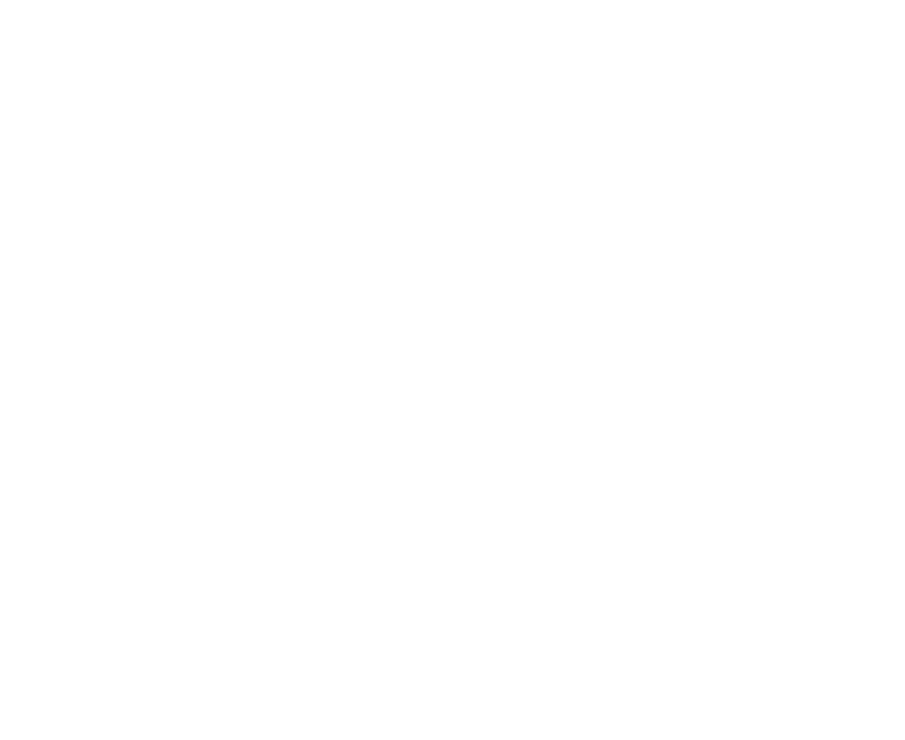
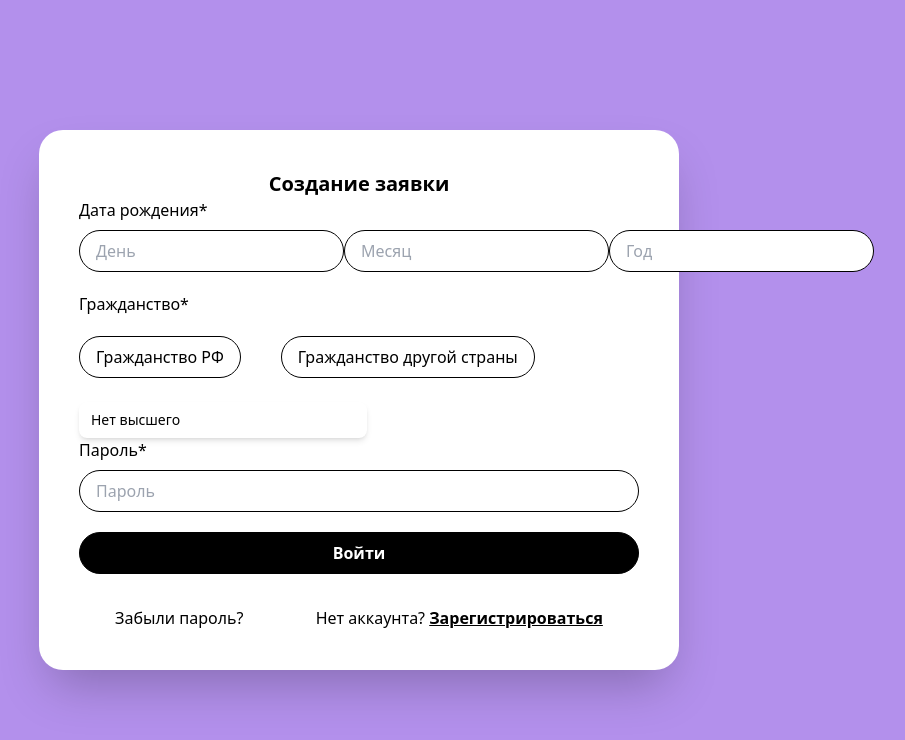
Before and after one commit to EngineerMonkey404/LCT-hackathon, a Nuxt app in the folder client/: page /candidateApplication in a window 1280 px wide. Before the commit this address had no page. Shown: the top 740 px of the page, without its empty margins (281-1186 px from the left). Built offline with nearby package versions, Linux system fonts and the light colour scheme.

Commit message:
candidate application

```diff
--- a/client/components/AuthForm.vue
+++ b/client/components/AuthForm.vue
@@ -8,7 +8,7 @@
         <button class="form-auth-input bg-black text-white font-semibold mb-8 black-btn-hover">Войти</button>
         <div class="flex justify-around max-sm:flex-col max-sm:items-center">
             <NuxtLink class="hover:cursor-pointer" to=""><span>Забыли пароль?</span></NuxtLink>
-            <span>Нет аккаунта? <NuxtLink to="" class="font-semibold underline hover:cursor-pointer">Зарегистрироваться</NuxtLink></span>
+            <span>Нет аккаунта? <NuxtLink to="/registration" class="font-semibold underline hover:cursor-pointer">Зарегистрироваться</NuxtLink></span>
         </div>
 
     </form>
--- /dev/null
+++ b/client/components/CandidateApplication.vue
@@ -0,0 +1,45 @@
+<template>
+    <form class="container mx-auto flex flex-col w-1/2 bg-white p-10 rounded-3xl shadow-2xl max-lg:w-full max-md:mx-10">
+        <h2 class="text-center text-xl font-semibold">Создание заявки</h2>
+        <label class="mb-2" for="day">Дата рождения*</label>
+        <div class="flex justify-between">
+            <input class="form-auth-input mb-5" id="day" placeholder="День">
+            <input class="form-auth-input mb-5" id="month" placeholder="Месяц">
+            <input class="form-auth-input mb-5" id="year" placeholder="Год">
+        </div>
+        <HeadlessRadioGroup v-model="citizenship">
+            <HeadlessRadioGroupLabel class="">Гражданство*</HeadlessRadioGroupLabel>
+            <div class="flex my-5">
+                <HeadlessRadioGroupOption v-slot="{ checked }" value="russian" class="mr-10">
+                    <div :class="checked ? 'bg-dark-purple text-white form-auth-input' : 'form-auth-input'">Гражданство РФ
+                    </div>
+                </HeadlessRadioGroupOption>
+                <HeadlessRadioGroupOption v-slot="{ checked }" value="other" class="">
+                    <div :class="checked ? 'bg-dark-purple text-white form-auth-input' : 'form-auth-input'">Гражданство
+                        другой страны</div>
+                </HeadlessRadioGroupOption>
+            </div>
+        </HeadlessRadioGroup>
+        <input v-if="citizenship === 'other'" class="form-auth-input mb-5" id="day" placeholder="Введите страну">
+        <SelectList :content-array="education" v-model="selectedEducation" />
+        {{ selectedEducation }}
+        <label class="mb-2" for="password">Пароль*</label>
+        <input class="form-auth-input mb-5" id="password" type="password" placeholder="Пароль">
+        <button class="form-auth-input bg-black text-white font-semibold mb-8 black-btn-hover">Войти</button>
+        <div class="flex justify-around max-sm:flex-col max-sm:items-center">
+            <NuxtLink class="hover:cursor-pointer" to=""><span>Забыли пароль?</span></NuxtLink>
+            <span>Нет аккаунта? <NuxtLink to="/registration" class="font-semibold underline hover:cursor-pointer">
+                    Зарегистрироваться</NuxtLink></span>
+        </div>
+
+    </form>
+</template>
+
+<script setup lang="ts">
+
+const citizenship = ref<string>();
+const education = ['Нет высшего', 'Неоконченное высшее', 'Высшее'];
+const selectedEducation = ref<string>();
+</script>
+
+<style scoped></style>
--- /dev/null
+++ b/client/components/SelectList.vue
@@ -0,0 +1,51 @@
+<template>
+    <div class="w-72">
+        <Listbox @click="$emit('update:selectedItem', $event.target.value)" :value="selectedItem" v-model="selectedItem">
+            <div class="relative mt-1">
+                <ListboxButton
+                @change="$emit('update:selectedItem', $event.target.value)" :value="selectedItem" v-model="selectedItem"
+                    class="relative w-full cursor-default rounded-lg bg-white py-2 pl-3 pr-10 text-left shadow-md focus:outline-none focus-visible:border-indigo-500 focus-visible:ring-2 focus-visible:ring-white focus-visible:ring-opacity-75 focus-visible:ring-offset-2 focus-visible:ring-offset-orange-300 sm:text-sm">
+                    <span class="block truncate">{{ selectedItem }}</span>
+                    <span class="pointer-events-none absolute inset-y-0 right-0 flex items-center pr-2">
+                    </span>
+                </ListboxButton>
+
+                <transition leave-active-class="transition duration-100 ease-in" leave-from-class="opacity-100"
+                    leave-to-class="opacity-0">
+                    <ListboxOptions
+                        class="absolute mt-1 max-h-60 w-full overflow-auto rounded-md bg-white py-1 text-base shadow-lg ring-1 ring-black ring-opacity-5 focus:outline-none sm:text-sm">
+                        <ListboxOption v-slot="{ active, selected }" v-for="(item, index) of $props.contentArray" :key="index"
+                            :value="item" as="template">
+                            <li :class="[
+                                active ? 'bg-amber-100 text-amber-900' : 'text-gray-900',
+                                'relative cursor-default select-none py-2 pl-10 pr-4',
+                            ]">
+                                <span :class="[
+                                    selected ? 'font-medium' : 'font-normal',
+                                    'block truncate',
+                                ]">{{ item }}</span>
+                                <span v-if="selected"
+                                    class="absolute inset-y-0 left-0 flex items-center pl-3 text-amber-600">
+                                </span>
+                            </li>
+                        </ListboxOption>
+                    </ListboxOptions>
+                </transition>
+            </div>
+        </Listbox>
+    </div>
+</template>
+
+<script setup lang="ts">
+import { ref } from 'vue'
+import {
+    Listbox,
+    ListboxButton,
+    ListboxOptions,
+    ListboxOption,
+} from '@headlessui/vue'
+
+const props = defineProps<{ contentArray: string[] }>();
+defineEmits(['update:selectedItem'])
+const selectedItem = ref(props.contentArray[0])
+</script>
--- a/client/nuxt.config.ts
+++ b/client/nuxt.config.ts
@@ -1,6 +1,6 @@
 // https://nuxt.com/docs/api/configuration/nuxt-config
 export default defineNuxtConfig({
-    modules: ['@nuxtjs/eslint-module', "@nuxtjs/tailwindcss"],
+    modules: ['@nuxtjs/eslint-module', "@nuxtjs/tailwindcss", "nuxt-headlessui",],
     eslint: {
         emitWarning: false,
         emitError: false,
--- a/client/package.json
+++ b/client/package.json
@@ -21,8 +21,10 @@
     "eslint-plugin-prettier": "^4.2.1",
     "eslint-plugin-vue": "^9.13.0",
     "nuxt": "^3.5.0",
+    "nuxt-headlessui": "^1.1.4",
     "postcss": "^8.4.23",
     "prettier": "^2.8.8",
+    "tailwind": "^4.0.0",
     "tailwindcss": "^3.3.2",
     "vue-eslint-parser": "^9.3.0"
   },
--- /dev/null
+++ b/client/pages/candidateApplication.vue
@@ -0,0 +1,11 @@
+<template>
+    <div class="flex items-center h-screen bg-purple">
+        <CandidateApplication />
+    </div>
+</template>
+
+<script setup lang="ts">
+
+</script>
+
+<style scoped></style>
--- a/client/tailwind.config.js
+++ b/client/tailwind.config.js
@@ -5,6 +5,7 @@
     extend: {
       colors: {
         purple: "#b390ec",
+        "dark-purple": "#9068C0",
       },
     },
   },
```
Also changed, not shown: 1 other file (tests, documents, lock files or other folders).
